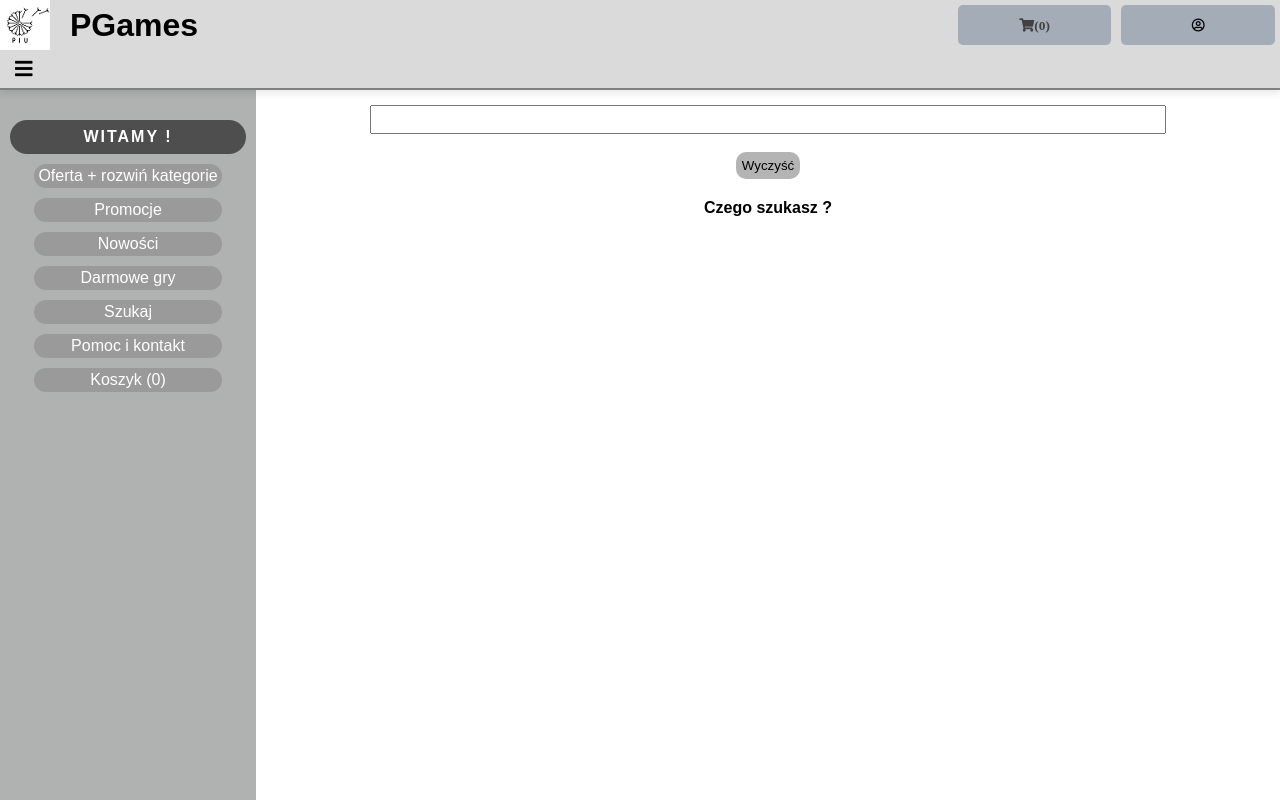
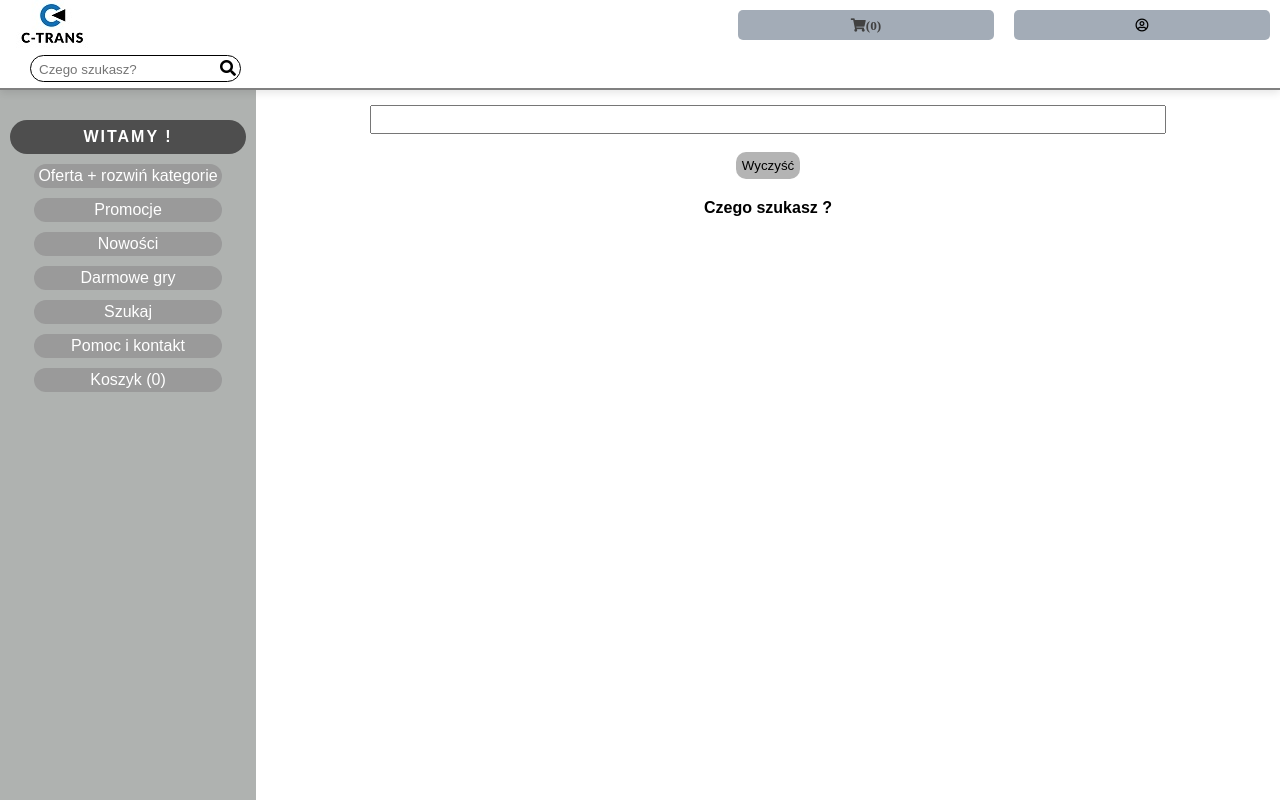
Before and after one commit to siemacotam/piu, a React (Create React App) app: page /#/search in a window 1280 px wide. Built offline with nearby package versions, Linux system fonts and the light colour scheme; what google-maps-react would draw is missing.

Commit message:
feat: add search button and menu button in head component

```diff
--- a/src/components/AsideMenu/AsideMenu.css
+++ b/src/components/AsideMenu/AsideMenu.css
@@ -8,6 +8,15 @@
     transition: .6s;
     position: relative;
 }
+.aside-menu-hide{
+    transform: translate(-100%);
+     display: none;
+}
+.aside-menu-big{
+    transform: translate(0%);
+    display: block;
+}
+
 
 .aside-menu__nav-wrapper {
     position: sticky;
@@ -44,20 +53,6 @@
     background-color: #646564;
 }
 
-.aside-menu__burger {
-    border: 1px solid black;
-    border-radius: 50%;
-    height: 40px;
-    width: 40px;
-    background-color: white;
-    position: fixed;
-    right: 5%;
-    bottom: 5%;
-    font-size: 20px;
-    background-color: white;
-    z-index: 100;
-}
-
 
 @media (min-width: 700px) {
 	.aside-menu{
@@ -65,7 +60,4 @@
         transform: translate(0%);
         display: block;
     }
-    .aside-menu__burger {
-        display: none;
-    }
 }
--- a/src/components/AsideMenu/AsideMenu.jsx
+++ b/src/components/AsideMenu/AsideMenu.jsx
@@ -1,4 +1,4 @@
-import React, { useRef, useContext, useState } from 'react';
+import React, { useContext } from 'react';
 import { StoreContext } from '../../store/StoreProvider';
 
 import './AsideMenu.css'
@@ -8,14 +8,12 @@ import UserMenu from './subcomponents/UserMenu';
 const ADMIN_TYPE = 1
 
 const AsideMenu = () => {
+    const { user } = useContext(StoreContext);
     const { isMenuOpen , setIsMenuOpen } = useContext(StoreContext);
-    const { user } = useContext(StoreContext);
 
-    const sectionRef = useRef()
+    const hideMenu = () => {setIsMenuOpen(!isMenuOpen)}
 
-    const showMenu = () => {sectionRef.current.style.transform= 'translate(0%)'; sectionRef.current.style.display= 'block';setIsMenuOpen(!isMenuOpen)}
-    const hideMenu = () => {sectionRef.current.style.transform= 'translate(-100%)';sectionRef.current.style.display= 'none';setIsMenuOpen(!isMenuOpen)}
-
+    const sectionStyle = isMenuOpen ? 'aside-menu aside-menu-hide' : 'aside-menu aside-menu-big'
 
     const adminMenuComponent = user && user[0].accessLevel === ADMIN_TYPE
     ? <AdminMenu hideMenu={hideMenu} />
@@ -23,11 +21,7 @@ const AsideMenu = () => {
 
     return (
         <>
-        {isMenuOpen ?
-        <button className='aside-menu__burger' onClick ={showMenu}>M</button>:
-        <button className='aside-menu__burger' onClick ={hideMenu}>X</button>
-        }
-        <section className='aside-menu' ref={sectionRef}>
+        <section className={sectionStyle}>
             <div className="aside-menu__nav-wrapper">
                 <UserMenu isUserLogged={Boolean(user)} hideMenu={hideMenu} />
                 {adminMenuComponent}
--- a/src/components/AsideMenu/subcomponents/UserMenu.jsx
+++ b/src/components/AsideMenu/subcomponents/UserMenu.jsx
@@ -7,26 +7,32 @@ import '../AsideMenu.css'
 const UserMenu = ({ isUserLogged, hideMenu }) => {
     const { isMenuOpen, setIsMenuOpen, shoppingCart } = useContext(StoreContext);
 
+    const unlogClick = () => {
+        setUser(null);
+        if(!isMenuOpen){hideMenu()}
+    }
+
+
     const { setUser } = useContext(StoreContext)
     return (
         <>
             <p className='aside-menu__title'>Witamy !</p>
-            <Link onClick={hideMenu} className='aside-menu__link' to='/offer'>Oferta + rozwiń kategorie</Link>
-            <Link onClick={hideMenu} className='aside-menu__link' to='/promotions'>Promocje</Link>
-            <Link onClick={hideMenu} className='aside-menu__link' to='/new'>Nowości</Link>
-            <Link onClick={hideMenu} className='aside-menu__link' to='/free-games'>Darmowe gry</Link>
-            <Link onClick={hideMenu} className='aside-menu__link' to='/search'>Szukaj</Link>
-            <Link onClick={hideMenu} className='aside-menu__link' to='/contact'>Pomoc i kontakt</Link>
-            <Link onClick={hideMenu} className='aside-menu__link' to='/shopping-cart'>Koszyk ({shoppingCart.length})</Link>
+            <Link onClick={isMenuOpen ? null : hideMenu} className='aside-menu__link' to='/offer'>Oferta + rozwiń kategorie</Link>
+            <Link onClick={isMenuOpen ? null : hideMenu} className='aside-menu__link' to='/promotions'>Promocje</Link>
+            <Link onClick={isMenuOpen ? null : hideMenu} className='aside-menu__link' to='/new'>Nowości</Link>
+            <Link onClick={isMenuOpen ? null : hideMenu} className='aside-menu__link' to='/free-games'>Darmowe gry</Link>
+            <Link onClick={isMenuOpen ? null : hideMenu} className='aside-menu__link' to='/search'>Szukaj</Link>
+            <Link onClick={isMenuOpen ? null : hideMenu} className='aside-menu__link' to='/contact'>Pomoc i kontakt</Link>
+            <Link onClick={isMenuOpen ? null : hideMenu} className='aside-menu__link' to='/shopping-cart'>Koszyk ({shoppingCart.length})</Link>
 
             {isUserLogged ?
             <>
                 <p className='aside-menu__title'>Panel użytkownika</p>
                 <nav>
                     <ul>
-                        <li><Link onClick={hideMenu} className='aside-menu__link' to='/my-items'>Moje gry</Link> </li>
-                        <li><Link onClick={hideMenu} className='aside-menu__link' to='/user-account'>Moje dane</Link> </li>
-                        <li><Link onClick={() => {setUser(null); hideMenu()}} className='aside-menu__link' to='/'>Wyloguj</Link> </li>
+                        <li><Link onClick={isMenuOpen ? null : hideMenu} className='aside-menu__link' to='/my-items'>Moje gry</Link> </li>
+                        <li><Link onClick={isMenuOpen ? null : hideMenu} className='aside-menu__link' to='/user-account'>Moje dane</Link> </li>
+                        <li><Link onClick={unlogClick} className='aside-menu__link' to='/'>Wyloguj</Link> </li>
                     </ul>
                 </nav>
             </>
--- a/src/components/Header/Header.css
+++ b/src/components/Header/Header.css
@@ -5,16 +5,17 @@
     right: 0;
     display: flex;
     flex-direction: column;
-    /* border-bottom: 2px solid grey; */
-    background-color: #DADADA;
+    /* background-color: #DADADA; */
     box-shadow: 0 3px 8px rgba(0,0,0,0.1);
     z-index: 10;
+    background-color: white;
 }
 
 .header__mainPanel {
+    /* background-color: #DADADA; */
     display: flex;
+    background-color: white;
     /* border-bottom: 2px solid grey; */
-    background-color: #DADADA;
     /* box-shadow: 0 3px 8px rgba(0,0,0,0.1); */
     z-index: 10;
 }
@@ -34,9 +35,8 @@
     background-color: #A3ACB7;
     border: 0px;
     border-radius: 5px;
-    margin: 5px 5px;
-    padding: 5px;
-    flex-basis: 12%;
+    margin: 10px 10px;
+    flex-basis: 20%;
 }
 
 .fa-shopping-cart {
@@ -52,7 +52,40 @@
 
 .header__searchPanel__button {
     border: 0px;
-    padding-left: 15px;
+    padding-left: 40px;
     font-size: 20px;
-    background-color: #DADADA;
+    background-color: white;
 }
+
+.header__form {
+    padding-left: 30px;
+}
+
+.header__input-wrap{
+    border: 1px solid black;
+    padding: 4px;
+    border-radius: 15px;
+}
+.header__input {
+    padding: 4px;
+    border-radius: 15px;
+    border:0px;
+}
+.header__input:focus{
+    border: 0px;
+    outline: none;
+}
+
+.header__search-button{
+    margin-left: 10px;
+    background-color: white;
+    border: 1px solid grey;
+    padding: 3px;
+    border-radius: 10px ;
+}
+
+@media (min-width: 700px) {
+	.header__searchPanel__button{
+        display: none;
+    }
+}
--- a/src/components/Header/Header.jsx
+++ b/src/components/Header/Header.jsx
@@ -1,17 +1,24 @@
 import React, { useContext, useState } from 'react';
 import LoginForm from '../LoginForm/LoginForm';
+import { useHistory } from 'react-router';
 
 import {Link} from 'react-router-dom'
 import { StoreContext } from '../../store/StoreProvider';
-import logo from '../../images/logo.png'
+import logo from '../../images/logo2.png'
 
 import './Header.css'
 
 const Header = () => {
     const [isModalOpen, setIsModalOpen] = useState(false);
-    const { user, setUser } = useContext(StoreContext);
+    const [searchedItem, setSearchedItem] = useState('')
 
+    const { setSearchValue } = useContext(StoreContext)
+    const { user } = useContext(StoreContext);
+    const { isMenuOpen , setIsMenuOpen } = useContext(StoreContext);
     const { shoppingCart } = useContext(StoreContext)
+
+    const showMenu = () => {setIsMenuOpen(!isMenuOpen)}
+    const hideMenu = () => {setIsMenuOpen(!isMenuOpen)}
 
     const handleOnClose = () => setIsModalOpen(false)
 
@@ -27,17 +34,38 @@ const Header = () => {
     ? <Link to='/user-account'><i class="fas fa-user-circle"></i></Link>
     : <i class="far fa-user-circle"></i> ;
 
+    const handleChangeSearchedItem = (e) => {
+        const item = e.target.value
+        setSearchedItem(item)
+    }
+
+    let history = useHistory()
+
+    const handleSubmit = (e) => {
+        e.preventDefault()
+        setSearchValue(searchedItem)
+        history.push('/search')
+        setSearchedItem('')
+    }
+
+    console.log(searchedItem)
+
     return (
         <header className='header'>
             <div className='header__mainPanel'>
                 <Link to='/piu'><div className='header__logo-wrapper'><img src={logo} alt="" /> </div></Link>
-                <h1 className='header__title'>PGames</h1>
+                <h1 className='header__title'></h1>
                 <button className='header__button'><Link to='/shopping-cart'><i className="fas fa-shopping-cart">({shoppingCart.length})</i></Link></button>
                 <button className='header__button' onClick={handleOnClick}>{setProperlyLabel}</button>
                 <LoginForm handleOnClose={handleOnClose} isModalOpen={isModalOpen}></LoginForm>
             </div>
             <div className='header__searchPanel'>
-                <button className='header__searchPanel__button'><i class="fa fa-bars" aria-hidden="true"></i></button>
+                <button className='header__searchPanel__button' onClick={isMenuOpen? showMenu : hideMenu}><i class="fa fa-bars" aria-hidden="true"></i></button>
+                <form className='header__form' onSubmit ={handleSubmit}>
+                    <label className='header__input-wrap'>
+                        <input className='header__input' type="text" placeholder='Czego szukasz?' value={searchedItem} onChange={handleChangeSearchedItem} ></input><i class="fas fa-search"></i>
+                    </label>
+                </form>
             </div>
         </header>
      );
--- a/src/components/Search/Search.jsx
+++ b/src/components/Search/Search.jsx
@@ -1,4 +1,4 @@
-import React, { useContext, useState } from 'react';
+import React, { useContext, useEffect, useState } from 'react';
 
 import Item from '../Item/Item';
 
@@ -6,7 +6,7 @@ import { StoreContext } from '../../store/StoreProvider';
 import './Search.css'
 
 const Search = () => {
-    const [searchValue, setSearchValue] = useState('');
+    const { searchValue, setSearchValue } = useContext(StoreContext);
     const { items } = useContext(StoreContext)
 
     const handleChange = (e) => {
@@ -14,6 +14,8 @@ const Search = () => {
         const littleLettersValue = value.toLowerCase()
         setSearchValue(littleLettersValue)
     }
+
+    // useEffect(()=>{setSearchValue('')}, [searchValue])
 
     const searchedItem = items.filter(i =>
         //  i.title.toLowerCase() === searchValue )
--- a/src/store/StoreProvider.jsx
+++ b/src/store/StoreProvider.jsx
@@ -192,6 +192,7 @@ const StoreProvider = ({children}) => {
     const [user, setUser] = useState(null)
     const [isMenuOpen , setIsMenuOpen] = useState(true)
     const [shoppingCart, setShoppingCart] = useState([])
+    const [searchValue, setSearchValue] = useState('');
 
     // const fetchData = async () => {
     //     const {data} = await  request.get('/dresses');
@@ -215,6 +216,8 @@ const StoreProvider = ({children}) => {
             setIsMenuOpen,
             shoppingCart,
             setShoppingCart,
+            searchValue,
+            setSearchValue,
             }}>
             {children}
         </StoreContext.Provider>
```
Also changed, not shown: src/images/logo2.jpg (added), src/images/logo2.png (added).
